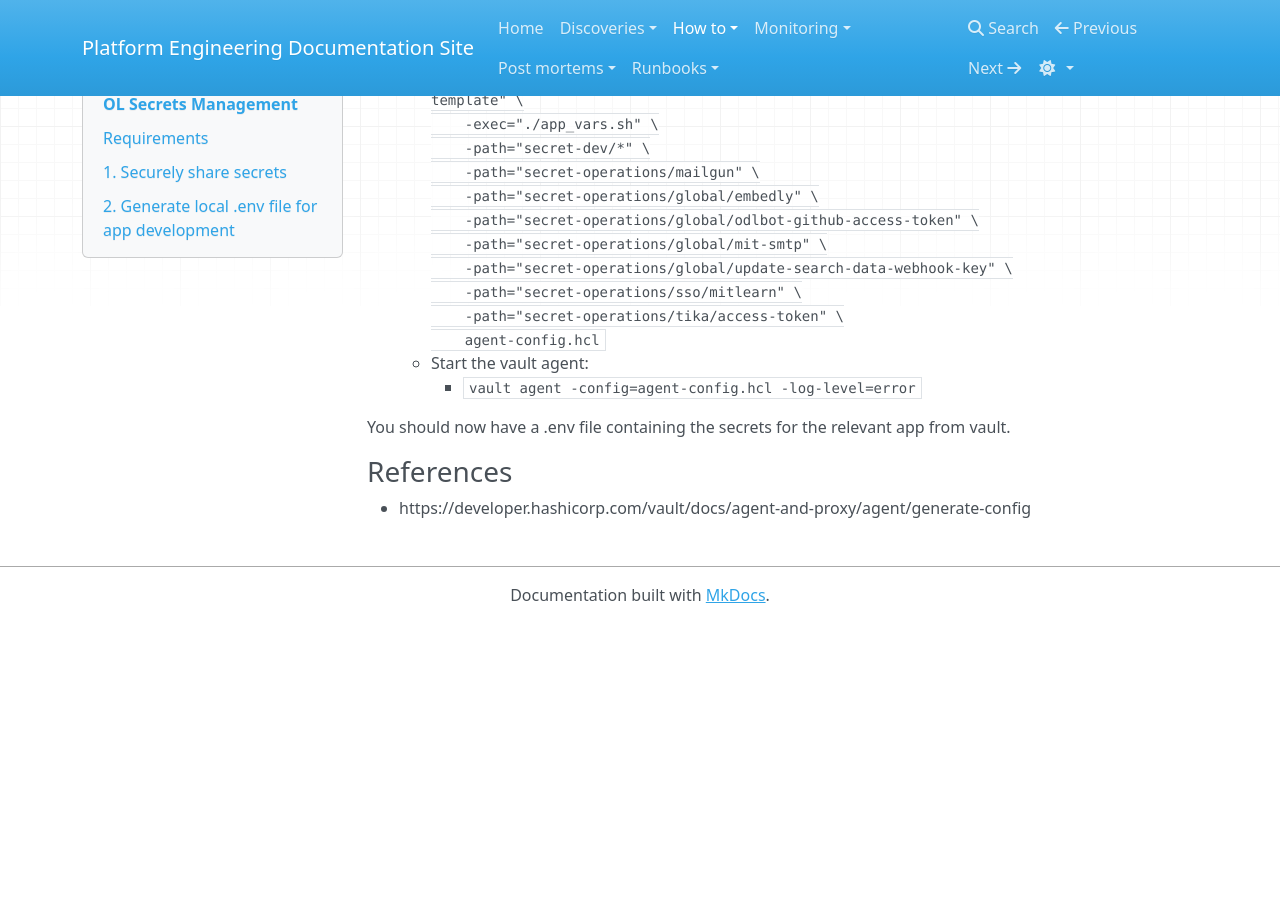
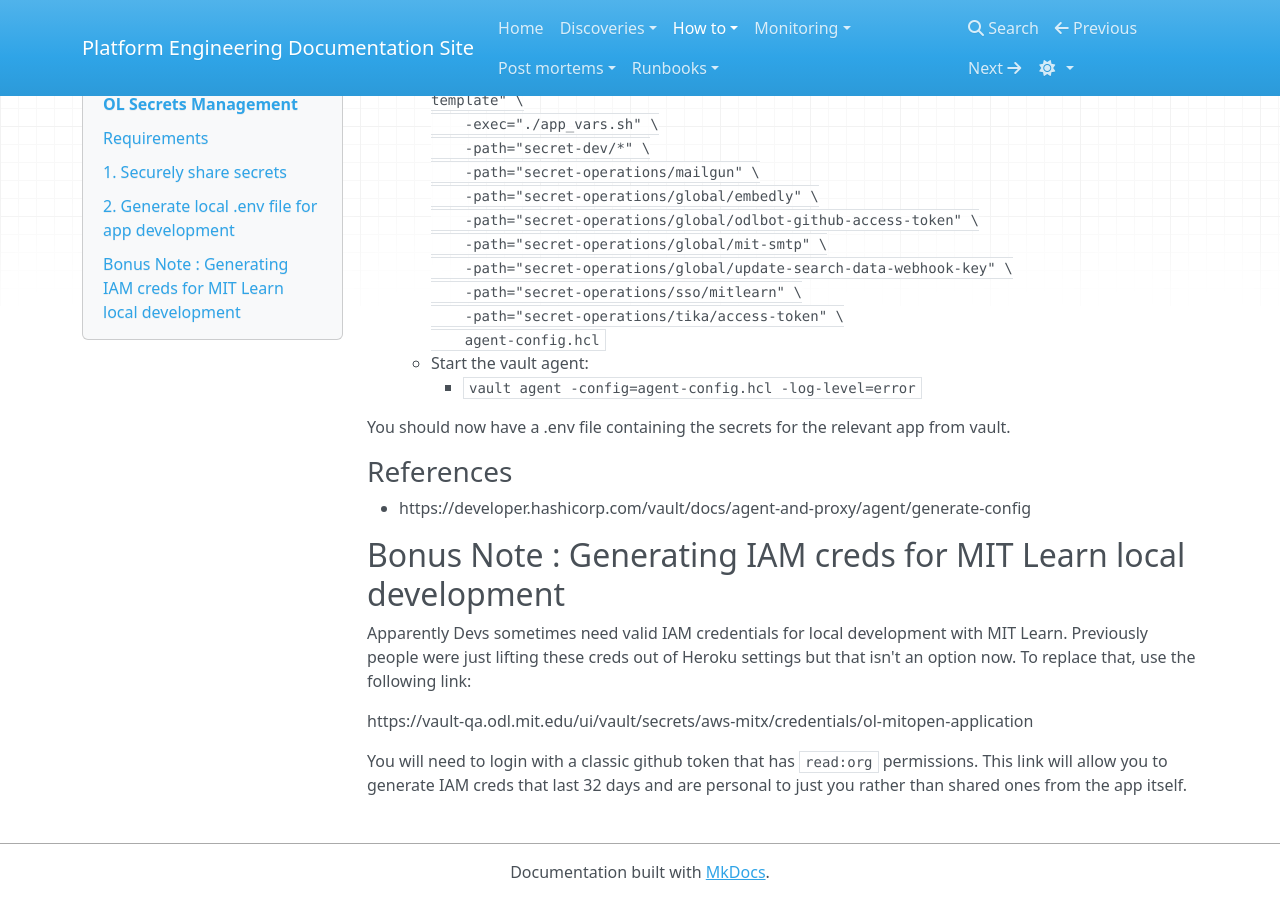
Before and after one commit to mitodl/platform-engineering-site, an MkDocs documentation site: the page built from docs/how_to/mitol_dev_access_to_vault.md, in a window 1280 px wide and 900 px high, scrolled down 883 px. Built offline with MkDocs 1.6.1, drawn with Linux system fonts in a browser that asks for light colours; nearby versions of some CDN libraries; before the commit the page ends 1506 px from its top, so only the background shows below that.

Commit message:
Updated with notes about mitlearn creds.

```diff
--- a/docs/how_to/mitol_dev_access_to_vault.md
+++ b/docs/how_to/mitol_dev_access_to_vault.md
@@ -1,4 +1,5 @@
 # OL Secrets Management
+
 The Engineering group in Open Learning hosts its own Hashicorp Vault clusters to handle secrets management. Part of our work is to provide OL developers access to Vault QA to perform the following tasks:
 1. Securely share secrets
 2. Generate local .env file for app development
@@ -48,3 +49,11 @@ You should now have a .env file containing the secrets for the relevant app from
 
 ### References
 - https://developer.hashicorp.com/vault/docs/agent-and-proxy/agent/generate-config
+
+## Bonus Note : Generating IAM creds for MIT Learn local development
+
+Apparently Devs sometimes need valid IAM credentials for local development with MIT Learn. Previously people were just lifting these creds out of Heroku settings but that isn't an option now. To replace that, use the following link:
+
+https://vault-qa.odl.mit.edu/ui/vault/secrets/aws-mitx/credentials/ol-mitopen-application
+
+You will need to login with a classic github token that has `read:org` permissions. This link will allow you to generate IAM creds that last 32 days and are personal to just you rather than shared ones from the app itself.
```
